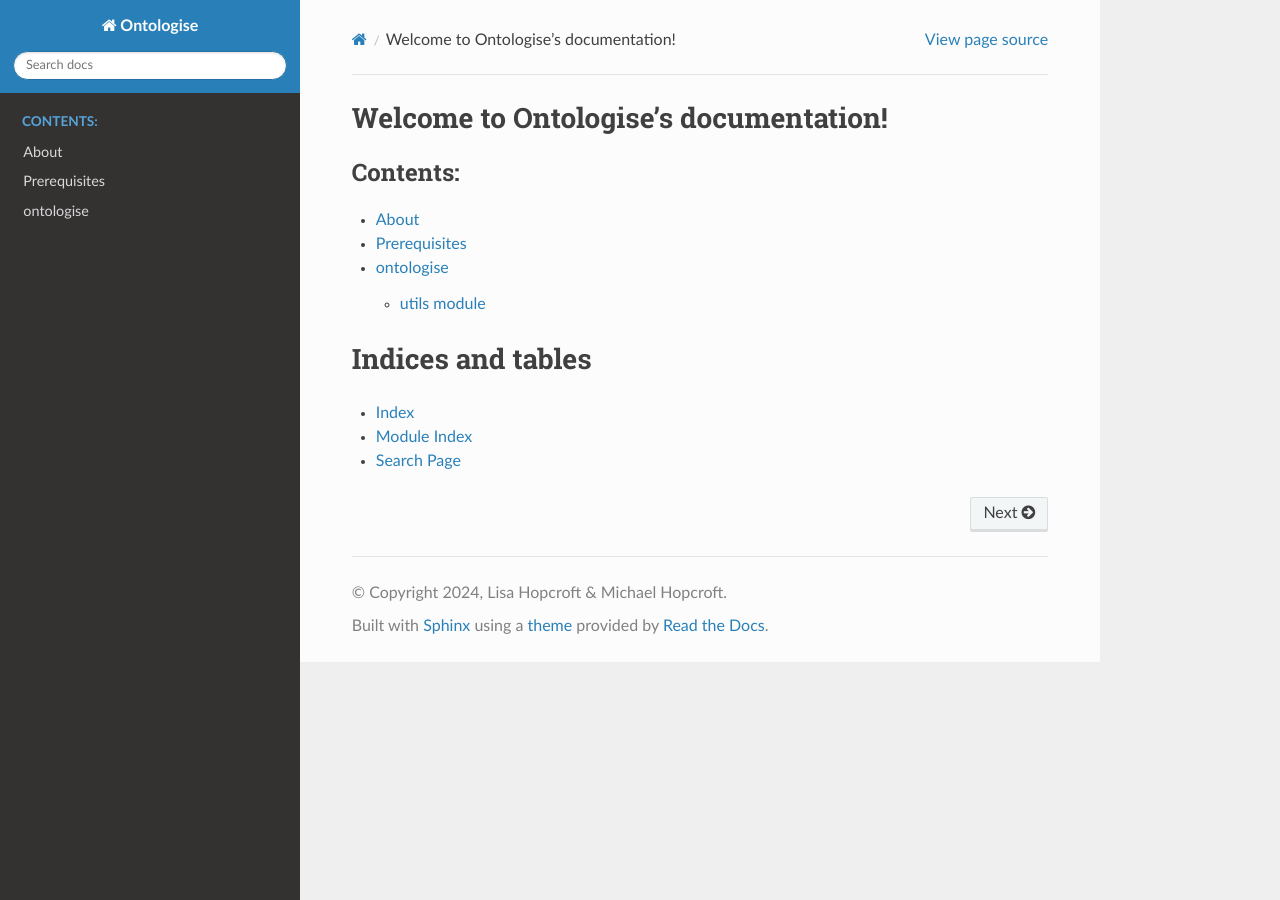
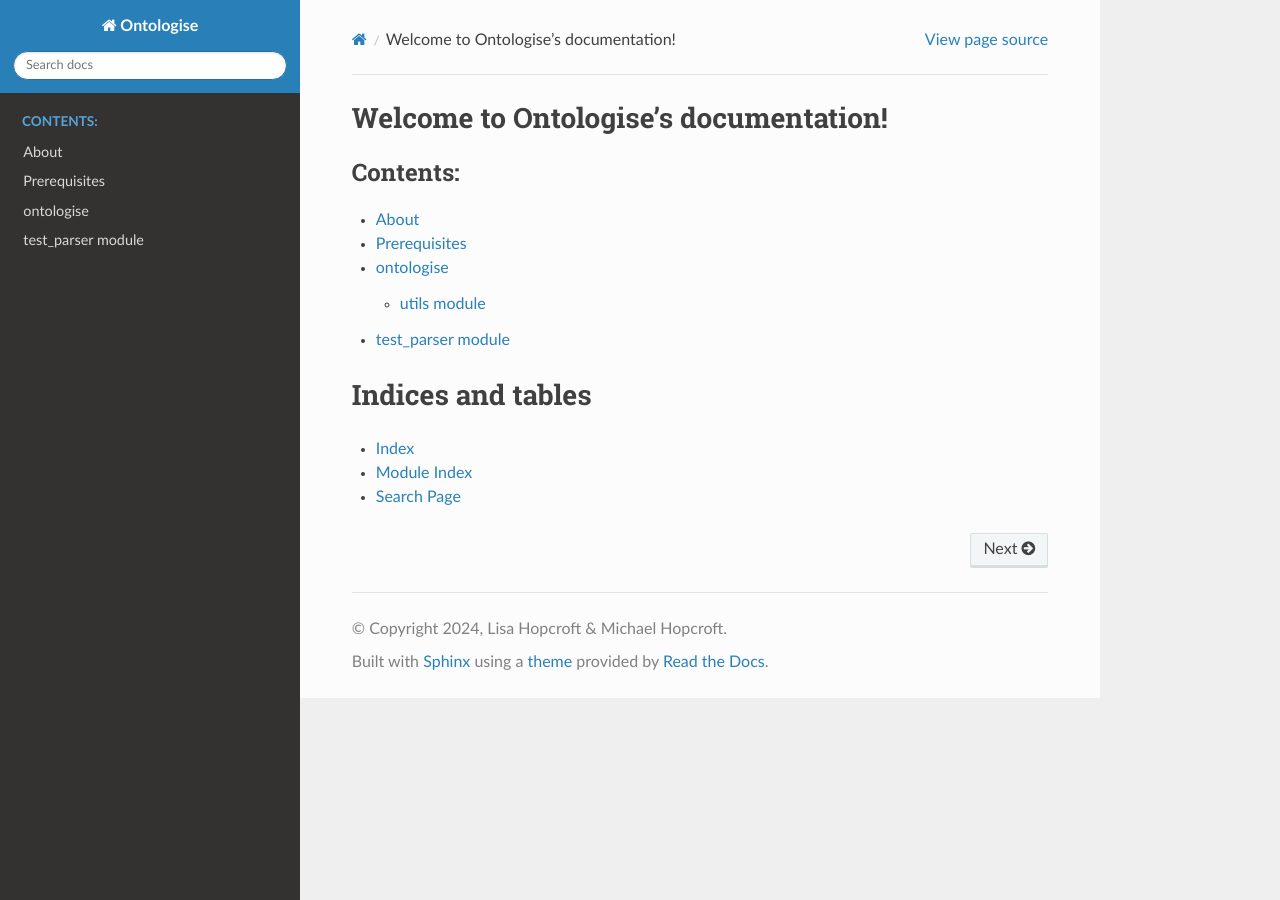
Before and after one commit to LisaHopcroft/ontologise, a Sphinx documentation site: the page built from docs/source/index.rst, in a window 1280 px wide. Built offline with Sphinx 7.4.7 and the Read the Docs theme 2.0.0, drawn with Linux system fonts in a browser that asks for light colours.

Commit message:
Adding Sphinx documentation of tests

```diff
--- a/docs/source/conf.py
+++ b/docs/source/conf.py
@@ -13,6 +13,8 @@
 import os
 import sys
 sys.path.insert(0, os.path.abspath("../../src/ontologise"))
+sys.path.insert(0, os.path.abspath("../../tests"))
+
 
 print( "sys.path locations (i.e., where Sphinx will look for code):")
 for _n, location in enumerate(sys.path):
--- a/docs/source/index.rst
+++ b/docs/source/index.rst
@@ -14,6 +14,7 @@ Welcome to Ontologise's documentation!
    prerequisites.rst
 
    modules.rst
+   test_parser.rst
 
 Indices and tables
 ==================
--- /dev/null
+++ b/docs/source/test_parser.rst
@@ -0,0 +1,7 @@
+test\_parser module
+===================
+
+.. automodule:: test_parser
+   :members:
+   :undoc-members:
+   :show-inheritance:
```
